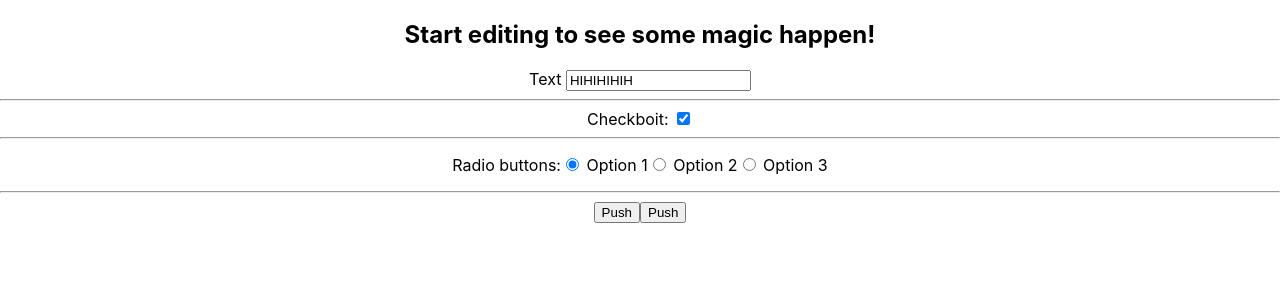
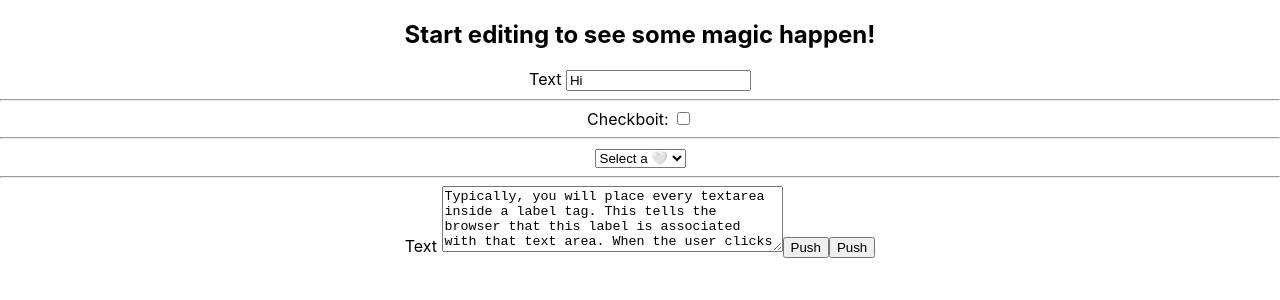
Before and after one commit to christine-iyer/building-blocks, a React (Create React App) app: page / in a window 1280 px wide. Shown: the top 300 px of the page. Built offline with nearby package versions, Linux system fonts and the light colour scheme.

Commit message:
Yes. These little components are working. I yhink I'm going pass props as I wish. "

```diff
--- /dev/null
+++ b/src/components/FieldFour.js
@@ -0,0 +1,11 @@
+import { useState } from "react"
+export default function FieldFour(){
+     const [fieldFour, setFieldFour] = useState('Typically, you will place every textarea inside a label tag. This tells the browser that this label is associated with that text area. When the user clicks the label, the browser will focus the text area. It’s also essential for accessibility: a screen reader will announce the label caption when the user focuses the text area. If you cant nest textarea into a label associate them by passing the same ID to textarea id and label htmlFor. To avoid conflicts between instances of one component, generate such an ID with useId.')
+     return(
+          <>
+          <label>
+        Text <textarea name="myInput" value={fieldFour} rows={4} cols={40} onChange={e=> setFieldFour(e.target.value)} />
+      </label>
+          </>
+     )
+}
--- a/src/components/FieldOne.js
+++ b/src/components/FieldOne.js
@@ -1,8 +1,10 @@
+import { useState } from "react"
 export default function FieldOne(){
+     const [fieldOne, setFieldOne] = useState('Hi')
      return(
           <>
           <label>
-        Text <input name="myInput" defaultValue="HIHIHIHIH" />
+        Text <input name="myInput" type='text'value={fieldOne} onChange={e=> setFieldOne(e.target.value)} />
       </label>
           </>
      )
--- a/src/components/FieldThree.js
+++ b/src/components/FieldThree.js
@@ -1,13 +1,21 @@
+import { useState } from "react"
 export default function FieldThree(){
+     const [fieldThree, setFieldThree] = useState('Misc')
      return(
           <>
+          <select
+            value={fieldThree}
+            onChange={e=> setFieldThree(e.target.value)}
+            name="category">
+            <option value="Misc">Select a 🤍</option>
+            <option value="#Beer">#Beer</option>
+            <option value="#Weed">#Weed</option>
+            <option value="#Bars">#Bars</option>
+            <option value="#Outdoors">#Outdoors</option>
+            <option value="#Kids">#Kids</option>
+            <option value="#Indoors">#Indoors</option>
+          </select>
 
-      <p>
-        Radio buttons:
-        <label><input type="radio" name="myRadio" value="option1" defaultChecked={true} /> Option 1</label>
-        <label><input type="radio" name="myRadio" value="option2"  /> Option 2</label>
-        <label><input type="radio" name="myRadio" value="option3" /> Option 3</label>
-      </p>
       <hr />
 
           </>
--- a/src/components/FieldTwo.js
+++ b/src/components/FieldTwo.js
@@ -1,8 +1,11 @@
+import { useState } from "react"
 export default function FieldTwo(){
+     const [fieldTwo, setFieldTwo] = useState('true')
+
      return(
           <>
                 <label>
-        Checkboit: <input type="checkbox" name="myCheckbox" defaultChecked={true} />
+        Checkboit: <input type="checkbox" value={fieldTwo}name="myCheckbox"  onChange={e=> setFieldTwo(e.target.value)}/>
       </label>
       <hr />
           </>
--- a/src/components/NewBlock.js
+++ b/src/components/NewBlock.js
@@ -29,14 +29,17 @@
 //        </div>
 //      );
 //    }
+import {useState}from 'react'
 import Button from './Button'
 import FieldOne from './FieldOne';
+import FieldTwo from './FieldTwo';
 import FieldThree from './FieldThree';
-import FieldTwo from './FieldTwo';
-
+import FieldFour from './FieldFour';
 
 export default function MyForm() {
+
   function handleSubmit(e) {
+
     // Prevent the browser from reloading the page
     e.preventDefault();
 
@@ -61,6 +64,7 @@ export default function MyForm() {
       <hr />
       <FieldTwo />
       <FieldThree />
+      <FieldFour />
       {/* <label>
         Checkboit: <input type="checkbox" name="myCheckbox" defaultChecked={true} />
       </label>
```
